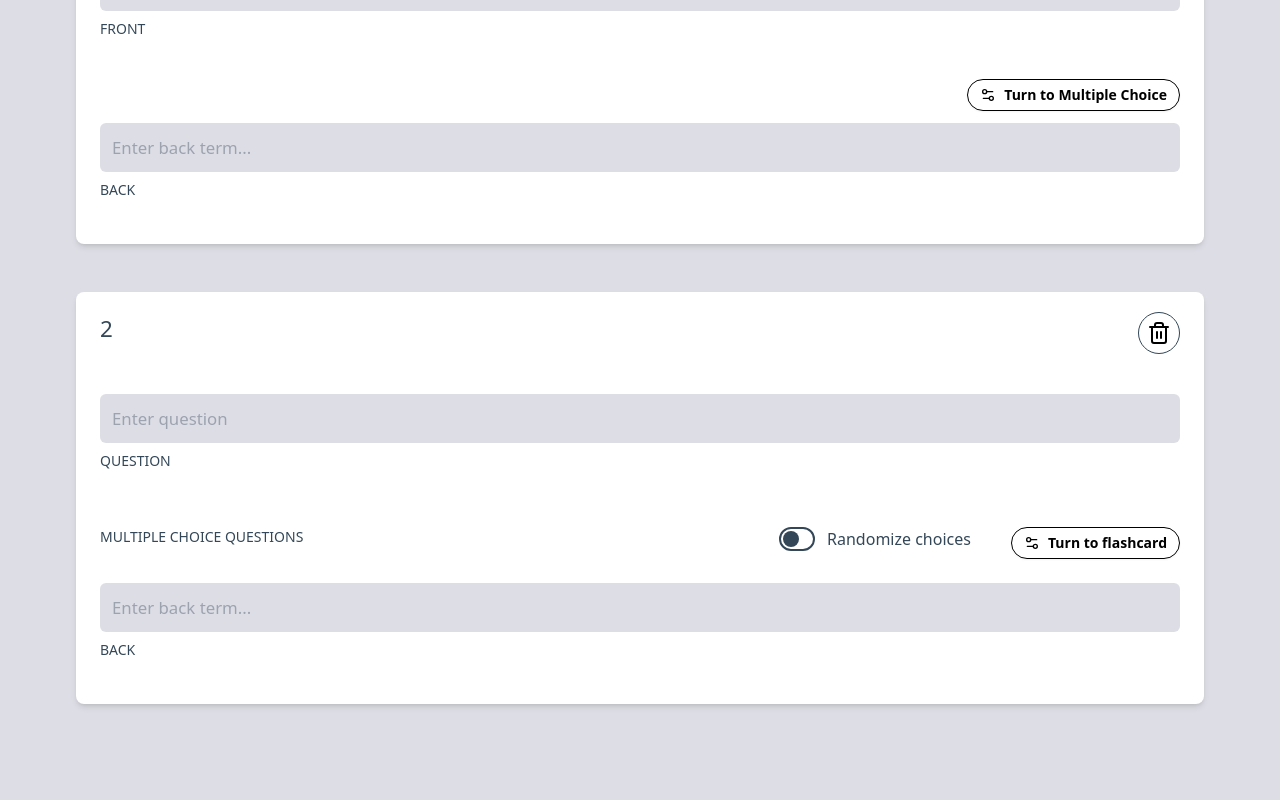
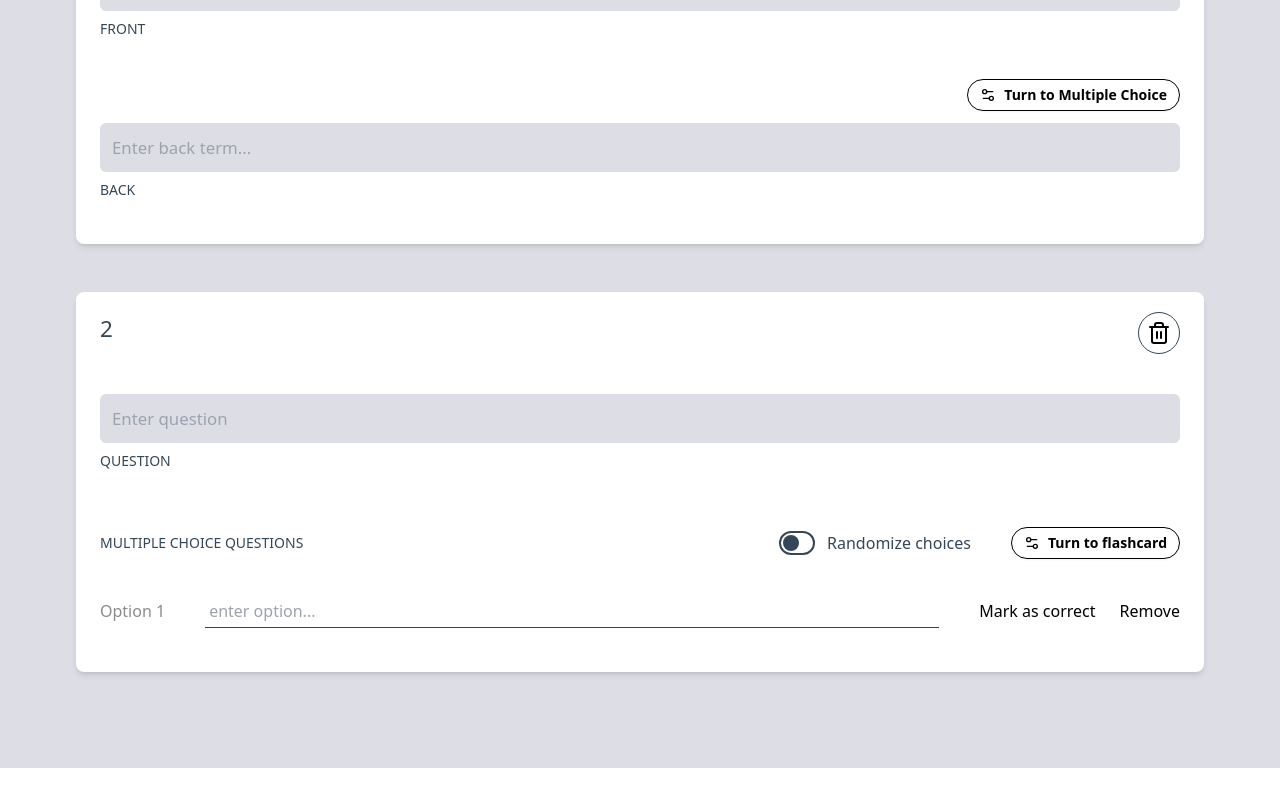
Before and after one commit to p-ragudo/flashcards_app, a React (Vite) app in the folder frontend/: page /create in a window 1280 px wide. Shown: the part 599-1399 px from the top of the page. After the commit the page ends 1367 px from the top, so only its background shows below. Built offline with nearby package versions, Linux system fonts and the light colour scheme.

Commit message:
started option element

```diff
--- a/frontend/src/pages/SetEditor/ChoiceCardEditComponent.jsx
+++ b/frontend/src/pages/SetEditor/ChoiceCardEditComponent.jsx
@@ -1,13 +1,17 @@
 import { Trash2, Settings2, ToggleLeft, ToggleRight } from "lucide-react";
 import { useState } from "react";
 import { ToggleSwitch } from "../../components/ToggleSwitch";
+import OptionComponent from "./OptionComponent";
 
 const ChoiceCardEditComponent = ({number}) => {
     const [isMultipleChoice, setIsMultipleChoice] = useState(false);
     const [isRandomizeChoices, setIsRandomizeChoices] = useState(false);
 
-    const handleMultipleChoiceToggle = e => {
-        setIsMultipleChoice(prev => !prev);
+    // test data for OptionComponent
+    const data = {
+        order: 1,
+        content: "This is option 1",
+        isCorrect: true
     }
 
   return (
@@ -35,12 +39,12 @@ const ChoiceCardEditComponent = ({number}) => {
             </div>
 
             <div className="flex flex-col gap-3">
-                <div className="w-full flex flex-col md:flex-row md:justify-between">
-                    <p className="flex font-medium text-[#334758] text-sm sm:mb-6">
+                <div className="w-full flex flex-col md:flex-row md:justify-between sm:items-start md:items-center mb-6">
+                    <p className="flex font-medium text-[#334758] text-sm mb-2 md:mb-0">
                         MULTIPLE CHOICE QUESTIONS
                     </p>
                     <div className="flex md:justify-evenly gap-10">
-                        <div className="flex gap-3">
+                        <div className="flex gap-3 items-center">
                             <ToggleSwitch
                                 isToggled={isRandomizeChoices}
                                 onClick={() => setIsRandomizeChoices(!isRandomizeChoices)}
@@ -56,16 +60,7 @@ const ChoiceCardEditComponent = ({number}) => {
                         </button>
                     </div>
                 </div>
-                <div className="flex flex-col gap-2">
-                    <input
-                    type="text"
-                    placeholder="Enter back term..."
-                    className=" w-full p-3 outline-none bg-[#DDDDE5] rounded-md text-[#334758] text-[1.05rem] font-medium"
-                    />
-                    <p className="font-medium text-[#334758] text-sm">
-                        BACK
-                    </p>
-                </div>
+                <OptionComponent data={data} />
             </div>
 
         </div>
--- /dev/null
+++ b/frontend/src/pages/SetEditor/OptionComponent.jsx
@@ -0,0 +1,22 @@
+const OptionComponent = ({ data, onMarkAsCorrect, onRemove }) => {
+  return (
+    <div className="grid grid-cols-2 md:flex md:flex-row md:justify-between md:items-center">
+        <span className="text-[#8C8C8C] font-medium order-1 md:mr-10">
+            Option {data.order ?? 1}
+        </span>
+      <input
+        type="text"
+        placeholder="enter option..."
+        className="
+            w-full md:flex-1 p-1 outline-none border-b border-b-[#334758] text-[#334758] text-[1rem] font-normal
+            order-3 col-span-2 md:order-2 md:mr-10"
+        />
+        <div className="flex justify-end gap-6 order-2 md:order-3 md:gap-6">
+            <span>Mark as correct</span>
+            <span>Remove</span>
+        </div>
+    </div>
+  )
+}
+
+export default OptionComponent
```
